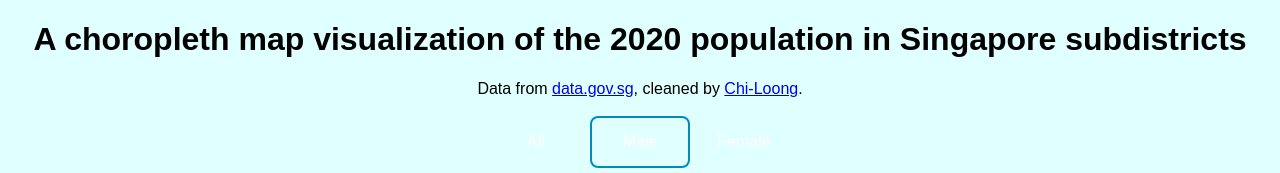
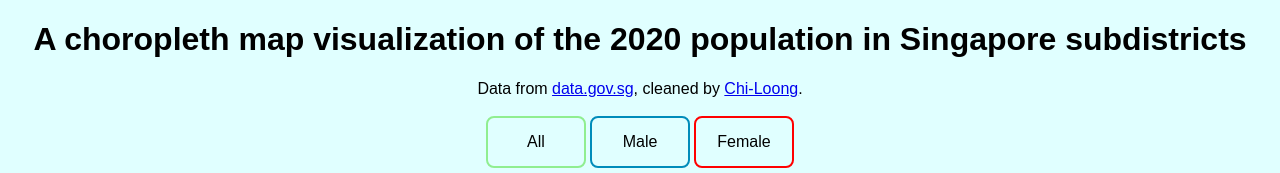
Before and after one commit to frelicious/HASS-assignment4, a plain HTML site: page index.html in a window 1280 px wide. Shown: the top 173 px of the page. Drawn offline with nearby package versions, Linux system fonts and the light colour scheme.

Commit message:
Update index.html

```diff
--- a/index.html
+++ b/index.html
@@ -90,11 +90,11 @@ button {
 .mbutton {
     border: 2px solid #008CBA;
     } /* red */
-.fbutton:hover {
+.fbutton {
     border: 2px solid #FF0000;
 
     } /* Blue */
-.abutton:hover {
+.abutton {
    border: 2px solid lightgreen;
 
     }
@@ -103,6 +103,7 @@ button {
     position:relative;
 background:lightcyan;
 border-radius:8px;
+	color:black;
 
 }
 
```
